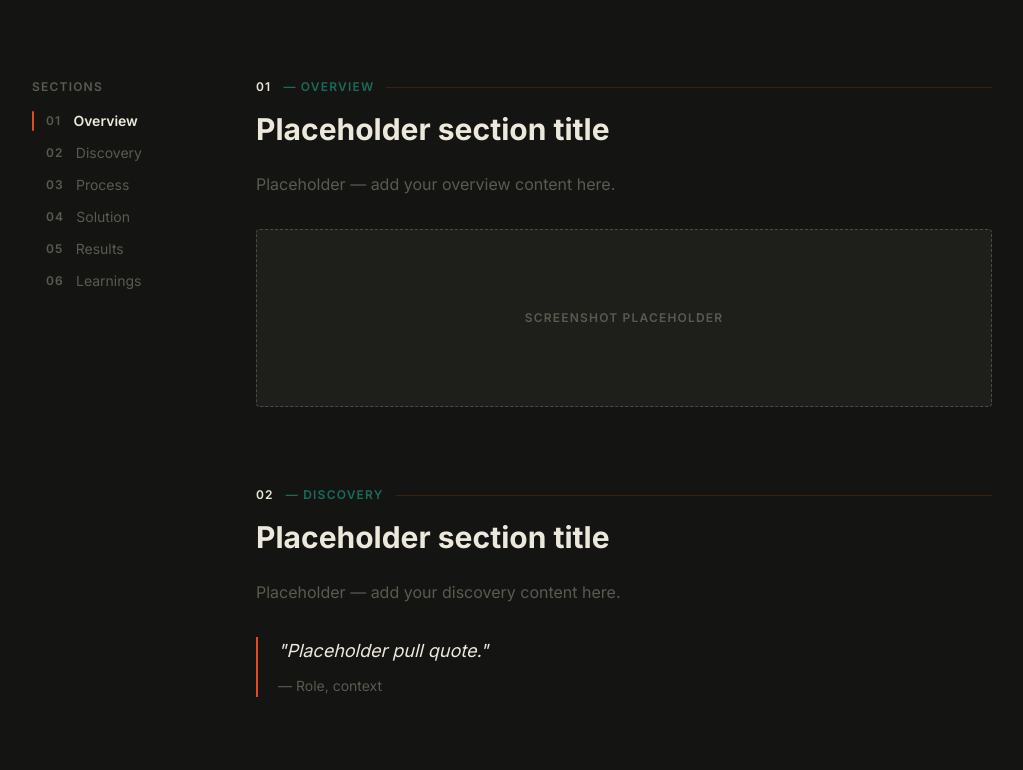
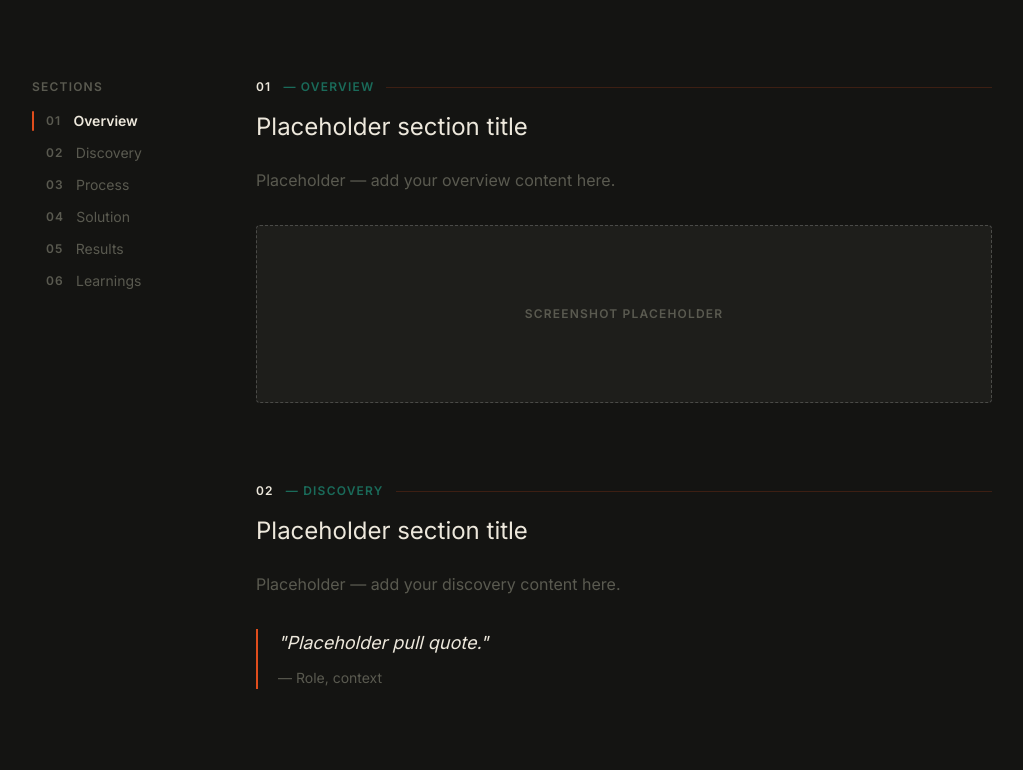
Before and after one commit to kbnewyen/kien-portfolio, a Next.js app: page /ecapital-checkout in a window 1280 px wide. Shown: the part 884-1654 px from the top of the page, without its empty margins (128-1151 px from the left). Built offline with nearby package versions, Linux system fonts and the light colour scheme.

Commit message:
update h2 size

```diff
--- a/components/CaseStudyLayout.tsx
+++ b/components/CaseStudyLayout.tsx
@@ -142,7 +142,7 @@ export default function CaseStudyLayout({ cs }: { cs: CaseStudy }) {
                 </div>
 
                 {/* Section title */}
-                <h2 className="text-2xl md:text-3xl font-bold mb-6">{section.sectionTitle}</h2>
+                <h2 className="text-xl md:text-2xl font-normal mb-6">{section.sectionTitle}</h2>
 
                 {/* Body */}
                 <p className="text-base leading-relaxed mb-8" style={{ color: "#5A5A50" }}>{section.body}</p>
```
